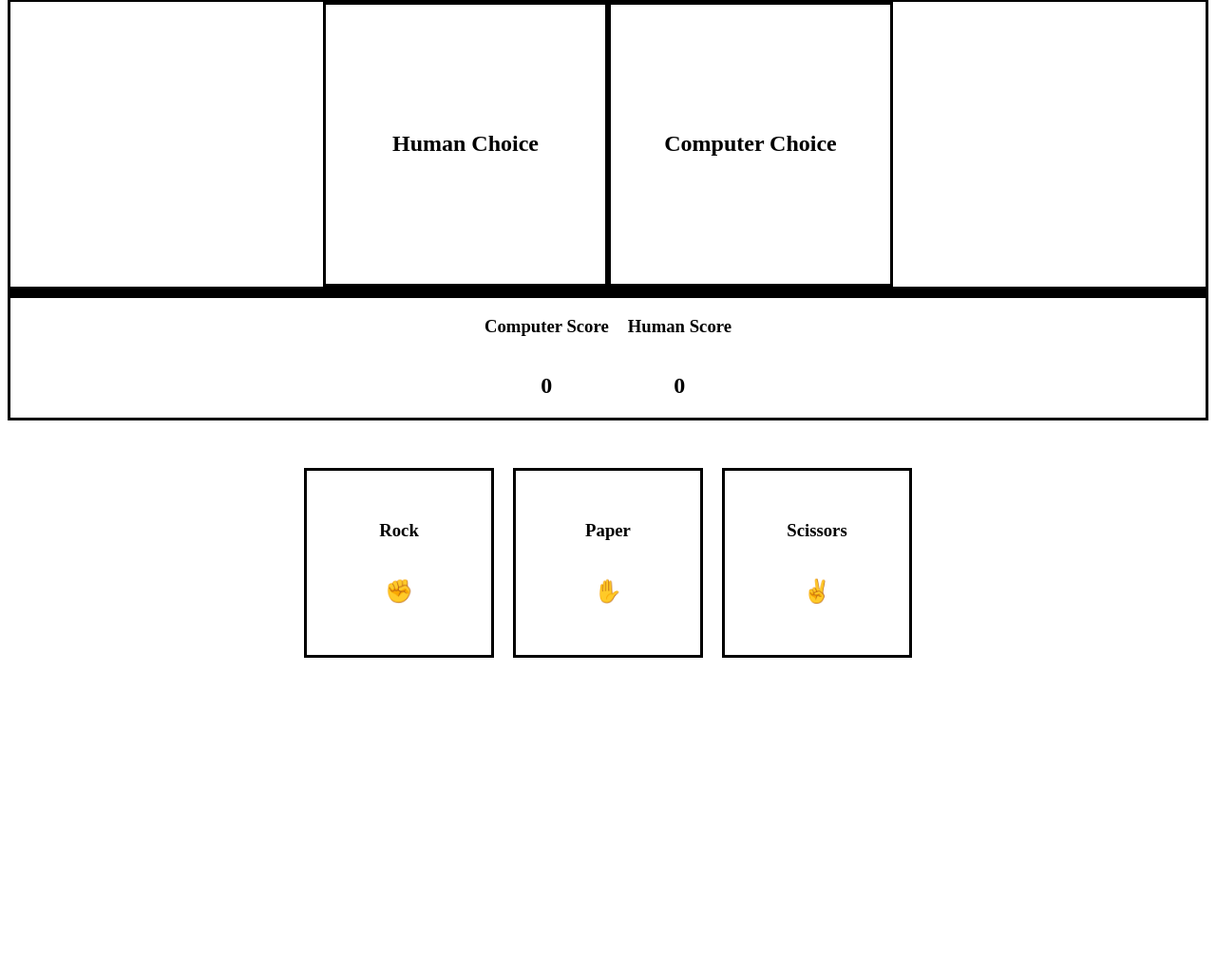
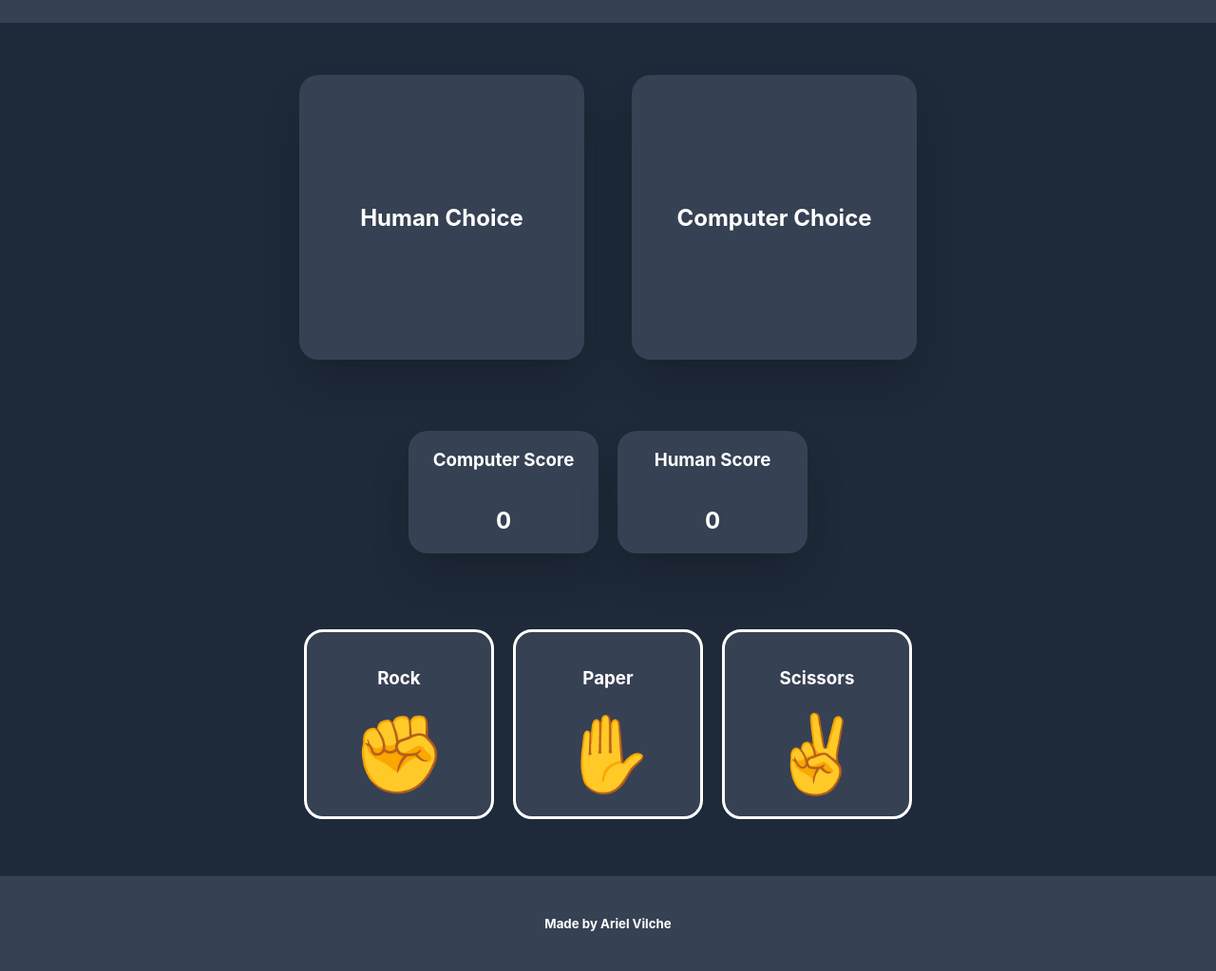
Before and after one commit to 7aviel/OdinProjects, a plain HTML site: page rock_paper_scissors/index.html in a window 1280 px wide. Shown: the part 76-1099 px from the top of the page at 95% size. Before the commit the page ends 827 px from the top, so only its background shows below. Drawn offline with Linux system fonts and the light colour scheme.

Commit message:
UI improved
I added new CSS selectors and improvements. Cleaned JS code base, and improved UI

```diff
--- a/rock_paper_scissors/index.html
+++ b/rock_paper_scissors/index.html
@@ -10,66 +10,70 @@
 
 <body>
     <header>
-        <div class="flex">
+        <div class="flex header-content">
             <h2>Rock Paper and Scissors</h2>
         </div>
     </header>
     <main>
-        <section class="flex border-solid">
-            <div class="card-choice border-solid">
+        <section class="flex card-choice-section">
+            <div class="card-choice ">
                 <div class="card-content">
                     <h1>Human Choice</h1>
                     <h1 class="emoji-content" id="human-emoji"></h1>
                 </div>
             </div>
-            <div class="card-choice border-solid">
+            <div class="card-choice ">
                 <div class="card-content">
                     <h1>Computer Choice</h1>
                     <h1 class="emoji-content" id="computer-emoji"></h1>
                 </div>
             </div>
         </section>
-        <section>
-            <div class="flex border-solid result-container">
 
-            </div>
-        </section>
-        <section class="flex border-solid section-score">
-            <div class="score-container">
+        <section class="flex section-score">
+            <div class="score-container ">
                 <div class="score-content">
                     <h3>Computer Score</h3>
                     <h1>0</h1>
                 </div>
             </div>
-            <div class="score-container">
-                <div class="score-content">
+            <div class="score-container ">
+                <div class="score-content ">
                     <h3>Human Score</h3>
                     <h1>0</h1>
                 </div>
+            </div>
+        </section>
+        <section>
+            <div class="flex result-container">
             </div>
         </section>
         <section class="flex section-card">
             <div class="card border-solid">
                 <div class="card-content">
                     <h3>Rock</h3>
-                    <h1>✊</h1>
+                    <h1 class="emoji-content">✊</h1>
                 </div>
             </div>
             <div class="card border-solid">
                 <div class="card-content">
                     <h3>Paper</h3>
-                    <h1>✋</h1>
+                    <h1 class="emoji-content">✋</h1>
                 </div>
             </div>
             <div class="card border-solid">
                 <div class="card-content">
                     <h3>Scissors</h3>
-                    <h1>✌️</h1>
+                    <h1 class="emoji-content">✌️</h1>
                 </div>
             </div>
         </section>
-
     </main>
+    <footer>
+        <div class="flex footer-container">
+            <h5>Made by Ariel Vilche</h5>
+        </div>
+    </footer>
     <script src="script.js"></script>
 </body>
 
--- a/rock_paper_scissors/stylesheets.css
+++ b/rock_paper_scissors/stylesheets.css
@@ -2,12 +2,66 @@
 *::before,
 *::after{
     box-sizing: border-box;
+    font-family: Inter, "Helvetica Neue", Helvetica, Arial, sans-serif;
+}
+
+:root{
+    --background-color: oklch(27.8% 0.033 256.848);
+    --lighter-blue:  oklch(37.3% 0.034 259.733);
+    --border-radius: 20px;
+    --button-hover: oklch(51.1% 0.096 186.391);
+    --shadow-md:  0 25px 50px -12px rgb(0 0 0 / 0.25);
+}
+
+body{
+    background-color: var(--background-color);
+    color: white;
+    margin: auto;
+}
+
+header{
+    background-color: var(--lighter-blue);
+}
+
+button{
+    background-color: var(--lighter-blue);
+    color: white;
+    border-radius: var(--border-radius);
+    cursor: pointer;
+    border: solid white;
+    border-radius: 8px;
+    font-size: large;
+    width: fit-content;
+    padding: 20px 5px;
+    display: flex;
+    align-items: center;
+    box-shadow: var(--shadow-md);
+}
+
+button:hover{
+    background-color: var(--button-hover);
+    transition: ease-in-out;
+}
+
+footer{
+    background-color: var(--lighter-blue);
+}
+
+.footer-container{
+    margin: 60px 0px 0px;
+    height: 100px;
+    align-items: center;
 }
 
 .flex{
     display: flex;
     justify-content: center;
 
+}
+
+.header-content{
+    height: 100px;
+    align-items: center;
 }
 
 .card{
@@ -17,6 +71,8 @@
      justify-content: center;
      align-items: center;
     cursor: pointer;
+    background-color: var(--lighter-blue);
+    border-radius: var(--border-radius);
 }
 
 .card-content{
@@ -29,8 +85,9 @@
     min-height: max-content;
     gap: 20px;
     flex-wrap: wrap;
-    height: 300px;
+    height: 100px;
     align-items: center;
+    margin: 20px 0px;
 }
 
 .border-solid{
@@ -45,7 +102,12 @@
 
 .score-container{
     display: inherit;
-
+    background-color: var(--lighter-blue);
+    border-radius: var(--border-radius);
+    width: 200px;
+    justify-content: center;
+    margin: 20px 0px;
+    box-shadow: var(--shadow-md);
 }
 
 .score-content{
@@ -69,4 +131,24 @@
     display: flex;
      justify-content: center;
      align-items: center;
+     background-color: var(--lighter-blue);
+     border-radius: 20px;
+     box-shadow: var(--shadow-md);
 }
+
+.card-choice-section{
+    gap: 50px;
+    flex-wrap: wrap;
+    height: 350px;
+    align-items: center;
+    min-height: max-content;
+    margin: 30px 0px;
+}
+
+.result-container{
+    height: 40px;
+}
+
+.card > .card-content > .emoji-content{
+    font-size: 5em;
+}
```
Also changed, not shown: rock_paper_scissors/script.js (+0 -41 lines).
